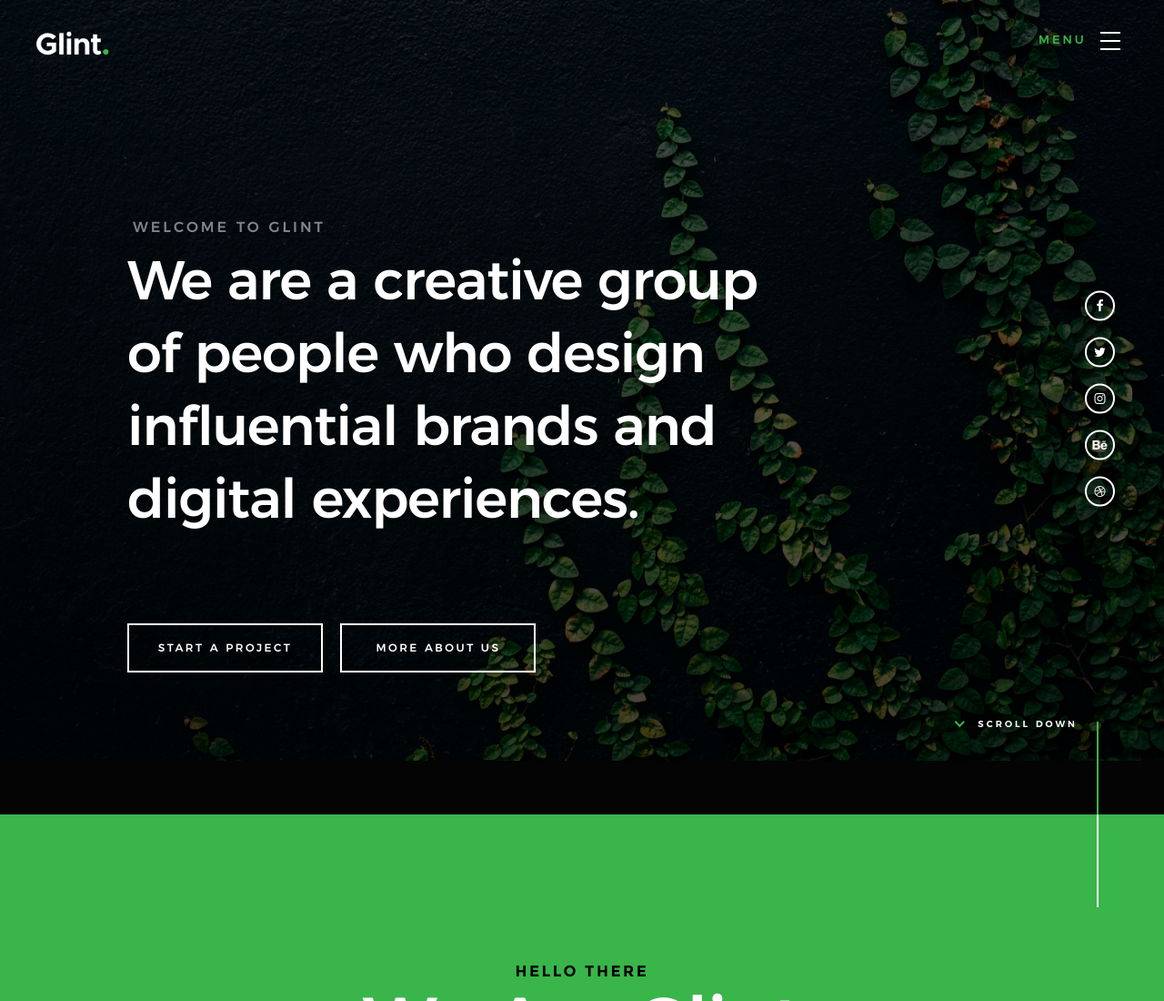
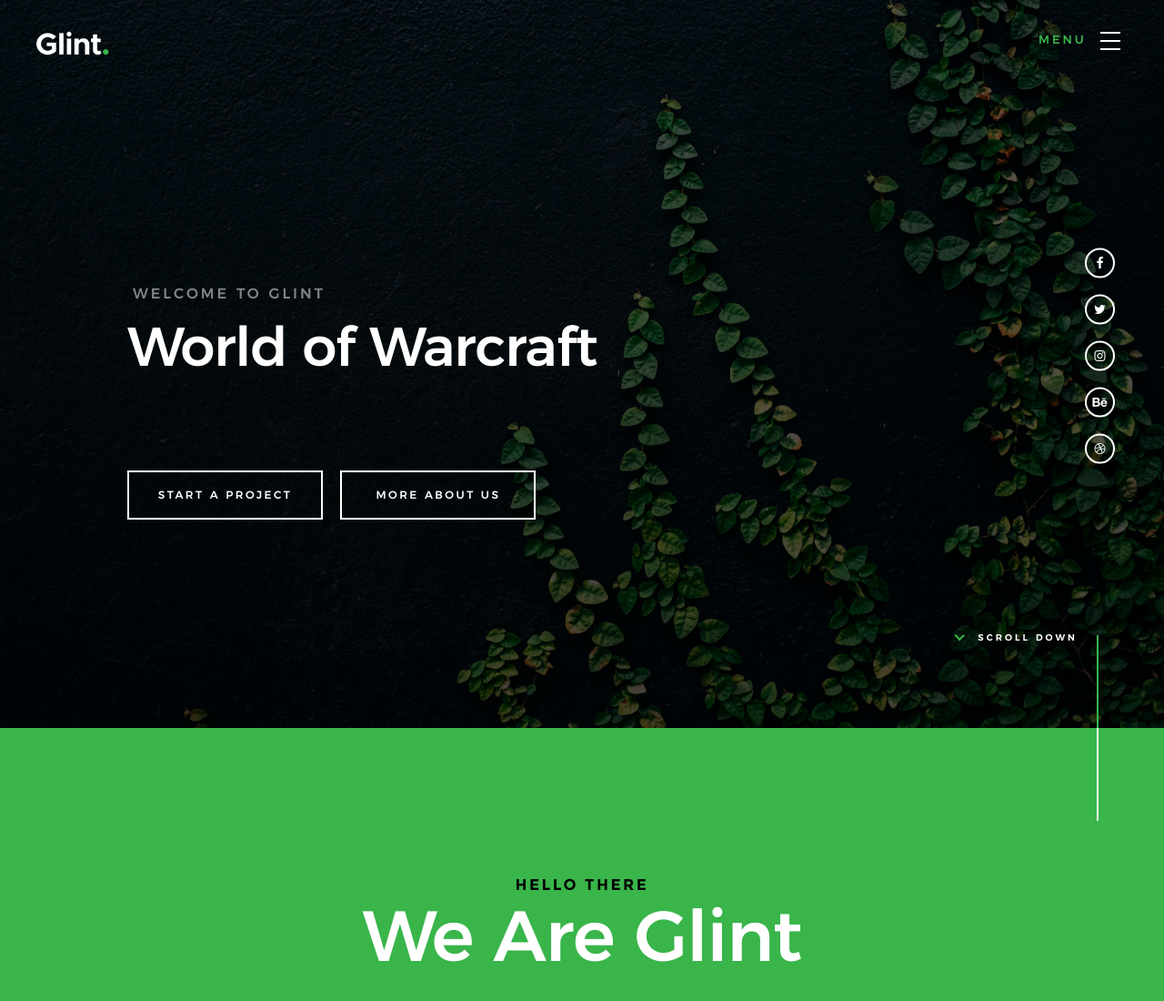
Before and after one commit to gallardomenech/gallardomenech.github.io, a plain HTML site: page index.html in a window 1280 px wide. Shown: the top 1100 px of the page at 91% size. Drawn offline with Linux system fonts and the light colour scheme; files whose address does not match are found by name.

Commit message:
Update index.html

```diff
--- a/index.html
+++ b/index.html
@@ -110,10 +110,7 @@
                 <h3>Welcome to Glint</h3>
 
                 <h1>
-                    We are a creative group <br>
-                    of people who design <br>
-                    influential brands and <br>
-                    digital experiences.
+                    World of Warcraft
                 </h1>
 
                 <div class="home-content__buttons">
```
